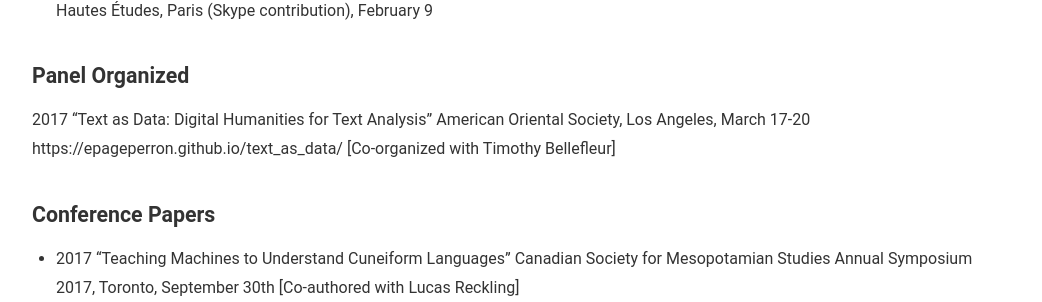
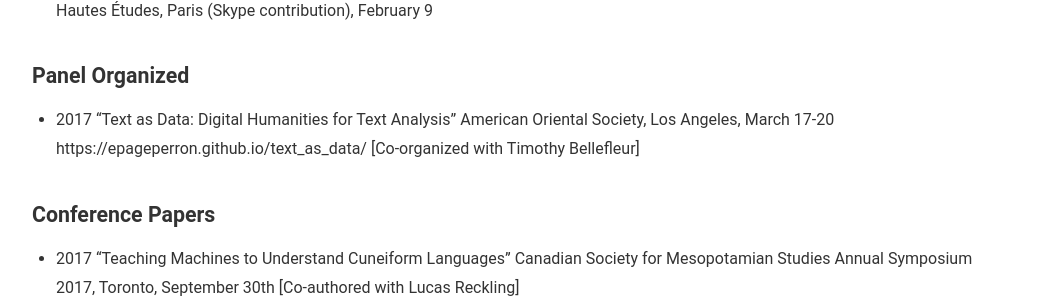
Before and after one commit to epageperron/epageperron.info, a Jekyll site: the page built from publications.md, in a window 1280 px wide. Shown: the part 1134-1436 px from the top of the page, without its empty margins (118-1160 px from the left). Built offline with Jekyll 4.4.1, drawn with Linux system fonts in a browser that asks for light colours.

```diff
--- a/publications.md
+++ b/publications.md
@@ -27,7 +27,7 @@ description: "List of papers and talks with links when available"
 - 2016		“Réflexion sur la visualisation des données appliquée aux corpus en cunéiforme” Caf'E.PHE 11th edition, École Pratique des Hautes Études, Paris (Skype contribution), February 9
 
 ### Panel Organized
-2017	“Text as Data: Digital Humanities for Text Analysis” American Oriental Society, Los Angeles, March 17-20 https://epageperron.github.io/text_as_data/ \[Co-organized with Timothy Bellefleur\]
+- 2017	“Text as Data: Digital Humanities for Text Analysis” American Oriental Society, Los Angeles, March 17-20 https://epageperron.github.io/text_as_data/ \[Co-organized with Timothy Bellefleur\]
 
 ### Conference Papers
 - 2017	“Teaching Machines to Understand Cuneiform Languages” Canadian Society for Mesopotamian Studies Annual Symposium 2017, Toronto, September 30th \[Co-authored with Lucas Reckling\]
```
